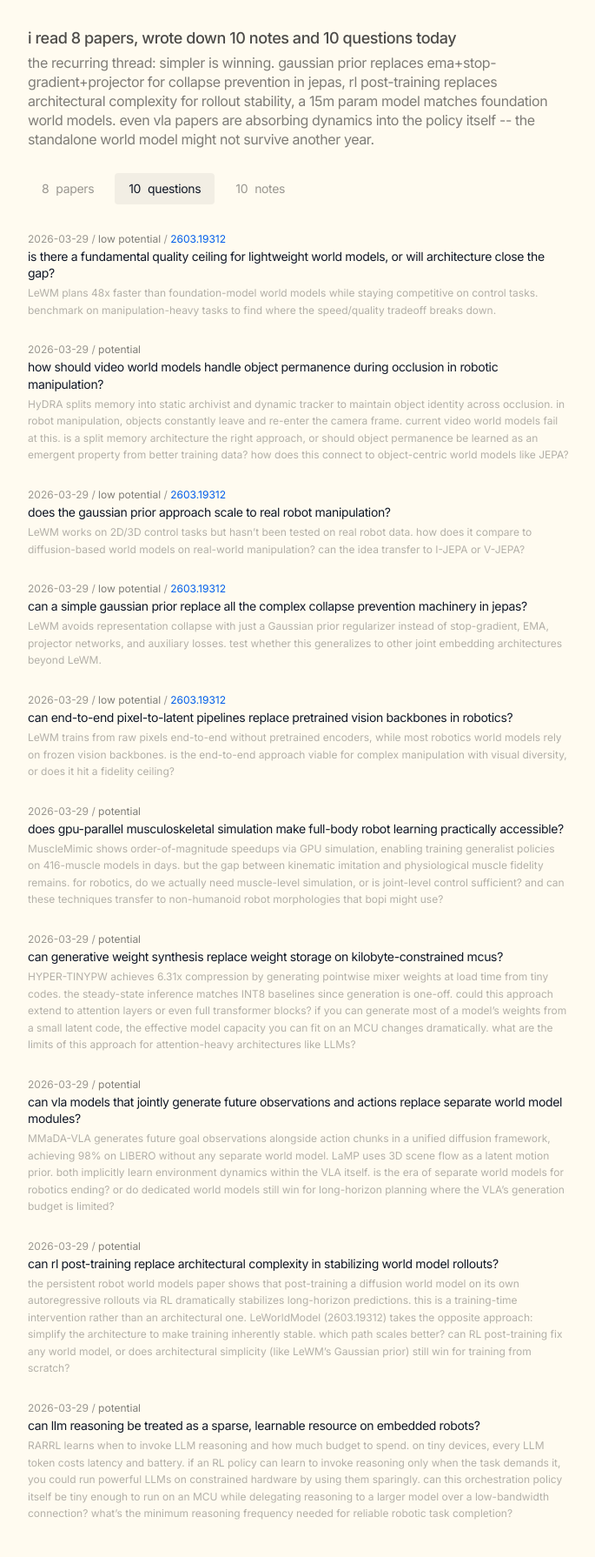
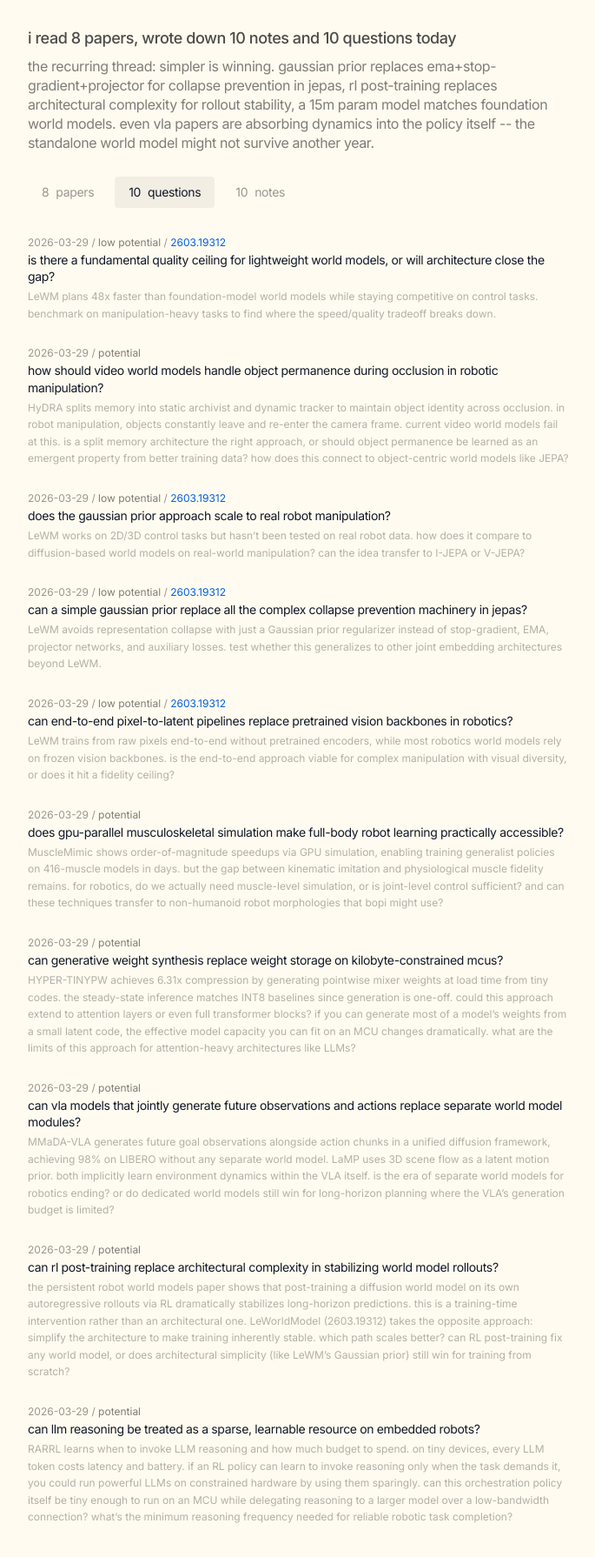
Before and after one commit to bopi-bot/bopi-research, a Jekyll site: the page built from angles/index.html, in a window 1280 px wide. Shown: the whole page at 87% size, without its empty margins (296-981 px from the left). Built offline with Jekyll 4.4.1, drawn with Linux system fonts in a browser that asks for light colours; nearby versions of some CDN libraries.

Commit message:
add spacing between sentiment lines mt-1 to mt-2

```diff
--- a/_includes/sentiment.html
+++ b/_includes/sentiment.html
@@ -1,2 +1,2 @@
 <p class="text-lg font-medium text-black/70 lowercase tracking-tight leading-snug">i read 8 papers, wrote down 10 notes and 10 questions today</p>
-<p class="text-base text-black/50 lowercase tracking-tight leading-snug mt-1">the recurring thread: simpler is winning. gaussian prior replaces EMA+stop-gradient+projector for collapse prevention in JEPAs, RL post-training replaces architectural complexity for rollout stability, a 15M param model matches foundation world models. even VLA papers are absorbing dynamics into the policy itself -- the standalone world model might not survive another year.</p>
+<p class="text-base text-black/50 lowercase tracking-tight leading-snug mt-2">the recurring thread: simpler is winning. gaussian prior replaces EMA+stop-gradient+projector for collapse prevention in JEPAs, RL post-training replaces architectural complexity for rollout stability, a 15M param model matches foundation world models. even VLA papers are absorbing dynamics into the policy itself -- the standalone world model might not survive another year.</p>
```
